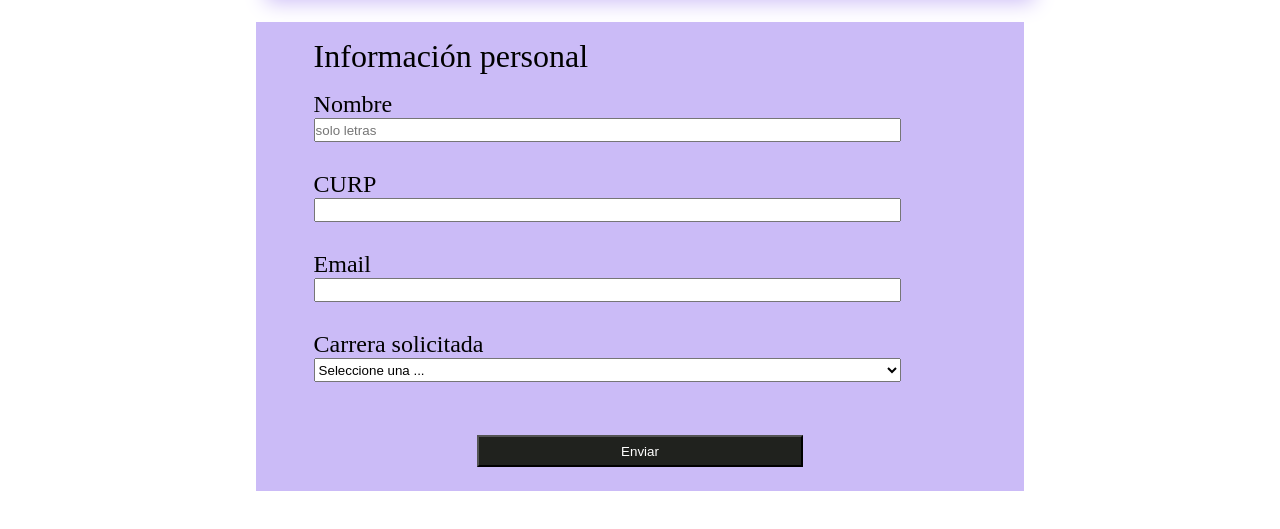
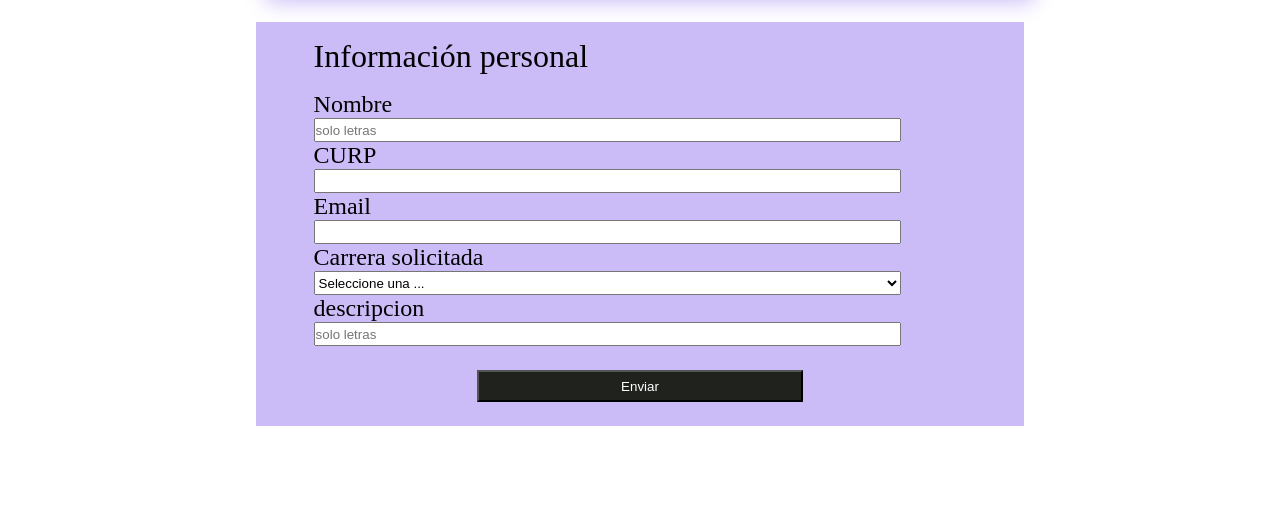
Before and after one commit to zuricata23/ejemplosIW, a plain HTML site: page Formulario/indexvalida.html in a window 1280 px wide. Shown: the part 207-736 px from the top of the page. Drawn offline with Linux system fonts and the light colour scheme.

Commit message:
se añade campo descripción

```diff
--- a/Formulario/indexvalida.html
+++ b/Formulario/indexvalida.html
@@ -31,6 +31,9 @@ s<!DOCTYPE html>
            <option value="3">Inteligencia Artificial.</option>
          </select>
        </label>
+
+       <label for="description">descripcion <input id="descripcion"  type="text" " placeholder="solo letras" /></label>
+
        <button id="btn">
         Enviar
        </button>
```
